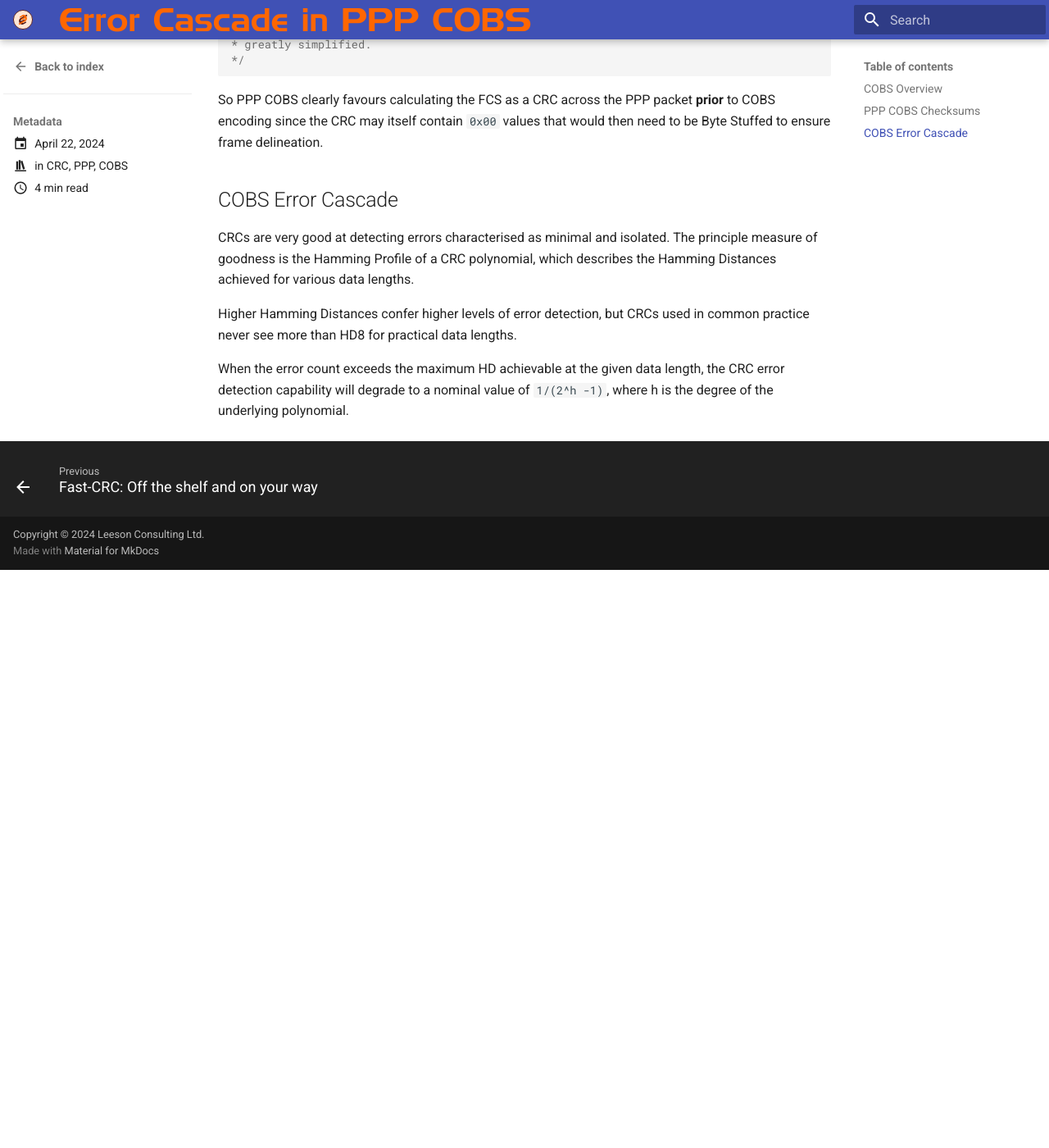
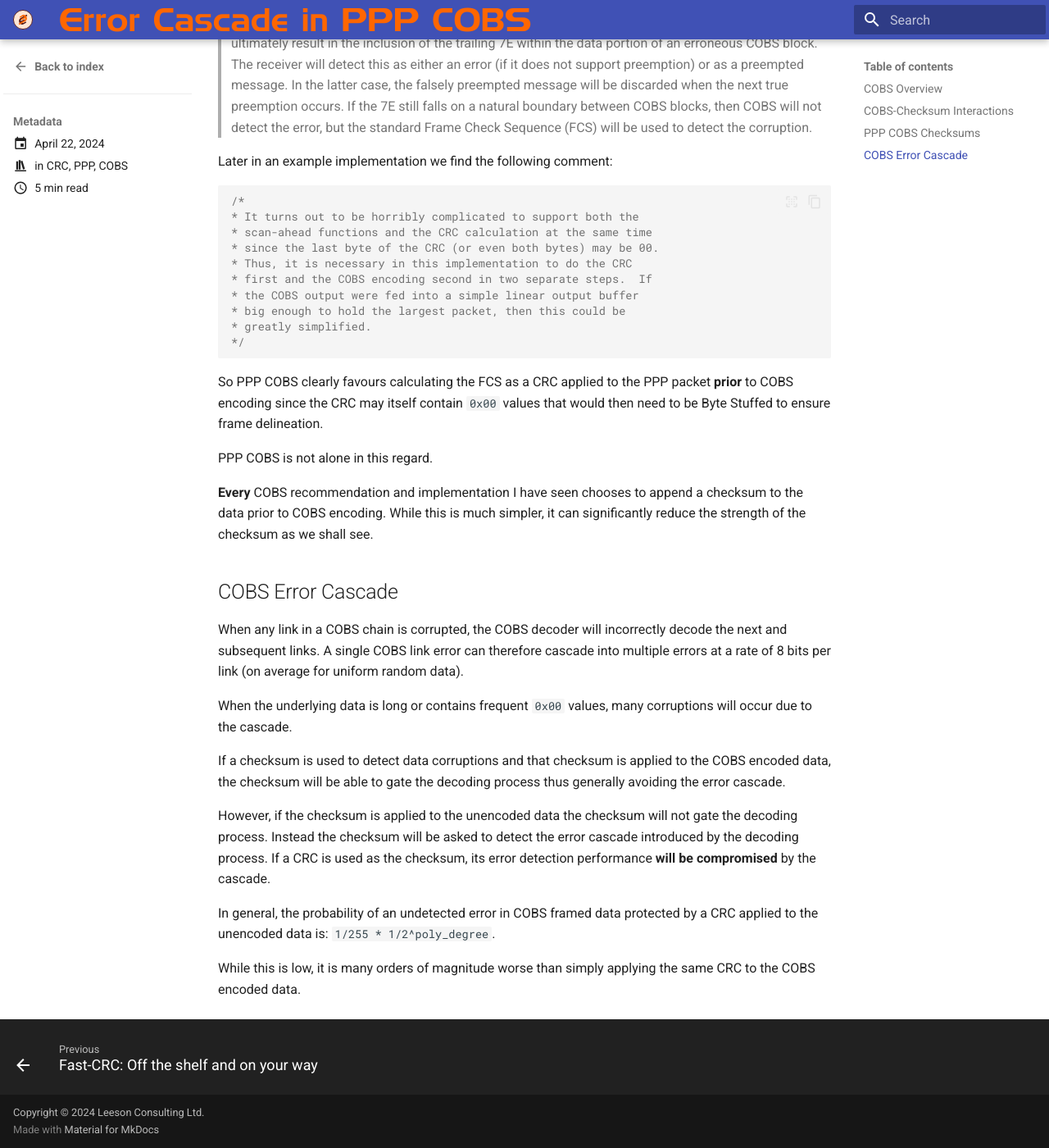
Before and after one commit to leeson-consulting/leeson.www, an MkDocs documentation site: the page built from docs/blog/posts/error_cascade_in_ppp_cobs.md, in a window 1280 px wide and 1400 px high, scrolled down 1751 px. Shown: the whole window at 82% size. Built offline with MkDocs 1.6.1 and Material for MkDocs 9.7.7, drawn with Linux system fonts in a browser that asks for light colours; before the commit the page ends 2446 px from its top, so only the background shows below that; some of the changed text lies outside the part shown.

Commit message:
Blog: Fleshed out COBS Error Cascade.  Needs an example.

````diff
--- a/docs/blog/posts/error_cascade_in_ppp_cobs.md
+++ b/docs/blog/posts/error_cascade_in_ppp_cobs.md
@@ -21,7 +21,7 @@ to bridge the gaps between those `0x00` values more than 255 bytes apart.
 
 COBS treats data exhausted of (or not containing) `0x00` as having a final `0x00` at the end of data.
 This dictates the repeated insertion of COBS Link-Bytes until the final link,
-which sets the location of the `0x00` used to terminate the COBS Frame.
+which sets the location of the `0x00` used as the Frame Terminator thus _sealing_ the COBS frame.
 
 Each COBS Link-Byte adds overhead at a consistent _worst-case rate_ of 1/255 of the message length.
 This is much better than the _worst-case rate_ for HDLC Byte Stuffing, which is twice the message length.
@@ -36,9 +36,21 @@ This is much better than the _worst-case rate_ for HDLC Byte Stuffing, which is
     The worst and average overhead for random data is the same.
     The lowest overhead is the reciprocal of the message length, which is achieved by messages contain 0x00 at least once every 255 bytes.
 
+## COBS-Checksum Interactions
+
+COBS is simply a framing scheme and does not define checksum requirements per se.
+
+Nevertheless a COBS receiver can correctly frame COBS encoded data 99.6% of the time due to the self-sealing nature of the frame.
+Undetected errors can still occur, but the frames themselves should be generally identifiable.
+
+Things become more complex when a checksum is added to detect data corruptions.
+
+If the checksum contains `0x00` then it will either need to be placed outside the frame or encoded so that it can be placed within the frame.
+Placing the checksum outside the frame introduces problems with frame synchronisation and should be avoided except under controlled conditions.
+COBS encoding the checksum adds immediate overhead in the form of a Link-Byte and generally complicates the process.
+
 ## PPP COBS Checksums
 
-COBS is simply a framing scheme and does not define checksum requirements per se.
 Stuart Cheshire presented COBS for his [PhD](http://stuartcheshire.org/papers/Dissertation.ps),
 and originally at [SIGCOMM '97](http://stuartcheshire.org/papers/COBSforSIGCOMM.ps).
 The focus for these and other discussions of COBS was around the reduced overhead compared to HDLC-style Byte Stuffing.
@@ -92,19 +104,36 @@ Later in an example implementation we find the following comment:
 
 ```
 
-So PPP COBS clearly favours calculating the FCS as a CRC across the PPP packet
+So PPP COBS clearly favours calculating the FCS as a CRC applied to the PPP packet
 **prior** to COBS encoding since the CRC may itself contain `0x00` values
 that would then need to be Byte Stuffed to ensure frame delineation.
 
+PPP COBS is not alone in this regard.
+
+**Every** COBS recommendation and implementation I have seen chooses to append a checksum to the data prior to COBS encoding.
+While this is much simpler, it can significantly reduce the strength of the checksum as we shall see.
+
 ## COBS Error Cascade
 
-CRCs are very good at detecting errors characterised as minimal and isolated.
-The principle measure of goodness is the Hamming Profile of a CRC polynomial,
-which describes the Hamming Distances achieved for various data lengths.
+When any link in a COBS chain is corrupted, the COBS decoder will incorrectly decode the next and subsequent links.
+A single COBS link error can therefore cascade into multiple errors at a rate of 8 bits per link (on average for uniform random data).
 
-Higher Hamming Distances confer higher levels of error detection,
-but CRCs used in common practice never see more than HD8 for practical data lengths.
+When the underlying data is long or contains frequent `0x00` values, many corruptions will occur due to the cascade.
 
-When the error count exceeds the maximum HD achievable at the given data length,
-the CRC error detection capability will degrade to a nominal value of `1/(2^h -1)`,
-where h is the degree of the underlying polynomial.
+If a checksum is used to detect data corruptions
+and that checksum is applied to the COBS encoded data,
+the checksum will be able to gate the decoding process
+thus generally avoiding the error cascade.
+
+However, if the checksum is applied to the unencoded data
+the checksum will not gate the decoding process.
+Instead the checksum will be asked to detect the error cascade
+introduced by the decoding process.
+If a CRC is used as the checksum,
+its error detection performance **will be compromised** by the cascade.
+
+In general, the probability of an undetected error in COBS framed data
+protected by a CRC applied to the unencoded data is:
+`1/255 * 1/2^poly_degree`.
+
+While this is low, it is many orders of magnitude worse than simply applying the same CRC to the COBS encoded data.
````
